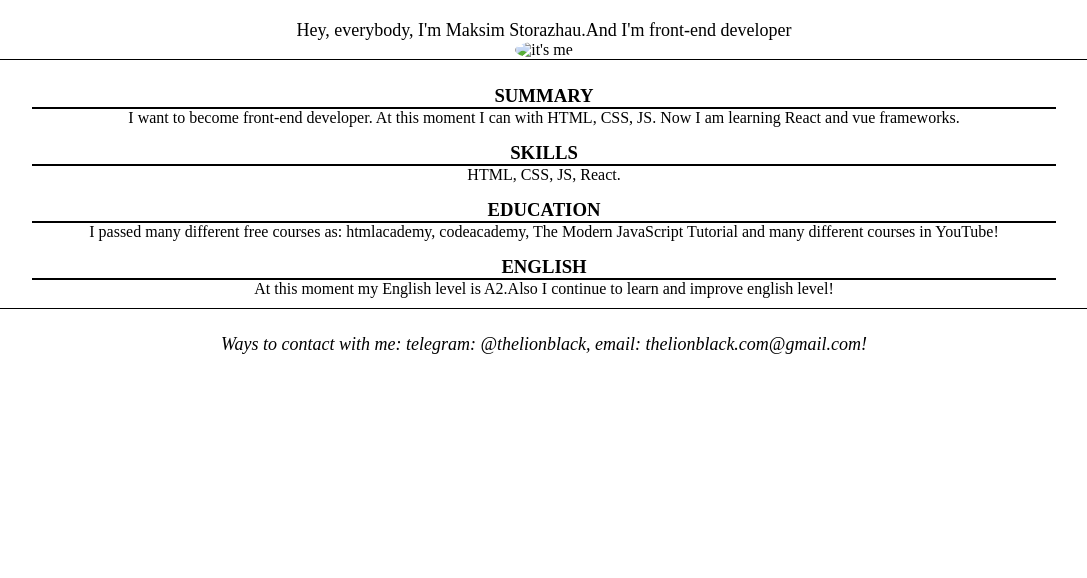
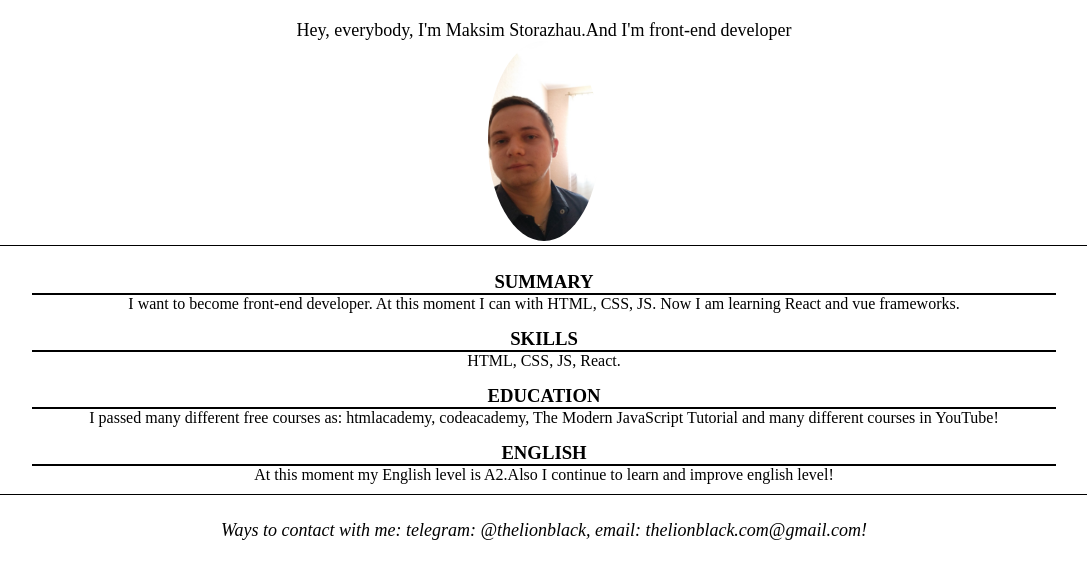
Before and after one commit to thelionblack/rsschool-cv, a plain HTML site: page index.html in a window 1280 px wide. Shown: the whole page, without its empty margins (96-1183 px from the left). Drawn offline with Linux system fonts and the light colour scheme.

Commit message:
feat: add photo

```diff
--- a/index.html
+++ b/index.html
@@ -11,7 +11,7 @@
         <div class="container">
             <figure class="introduce__photo">
                 <figcaption class="introduce__text">Hey, everybody, I'm Maksim Storazhau.And I'm front-end developer</figcaption>
-                <img src="img/me.jpg" alt="it's me">
+                <img src="assets/img/me.jpg" alt="it's me">
             </figure>
         </div>
     </header>
```
Also changed, not shown: assets/img/me.jpg (added).
